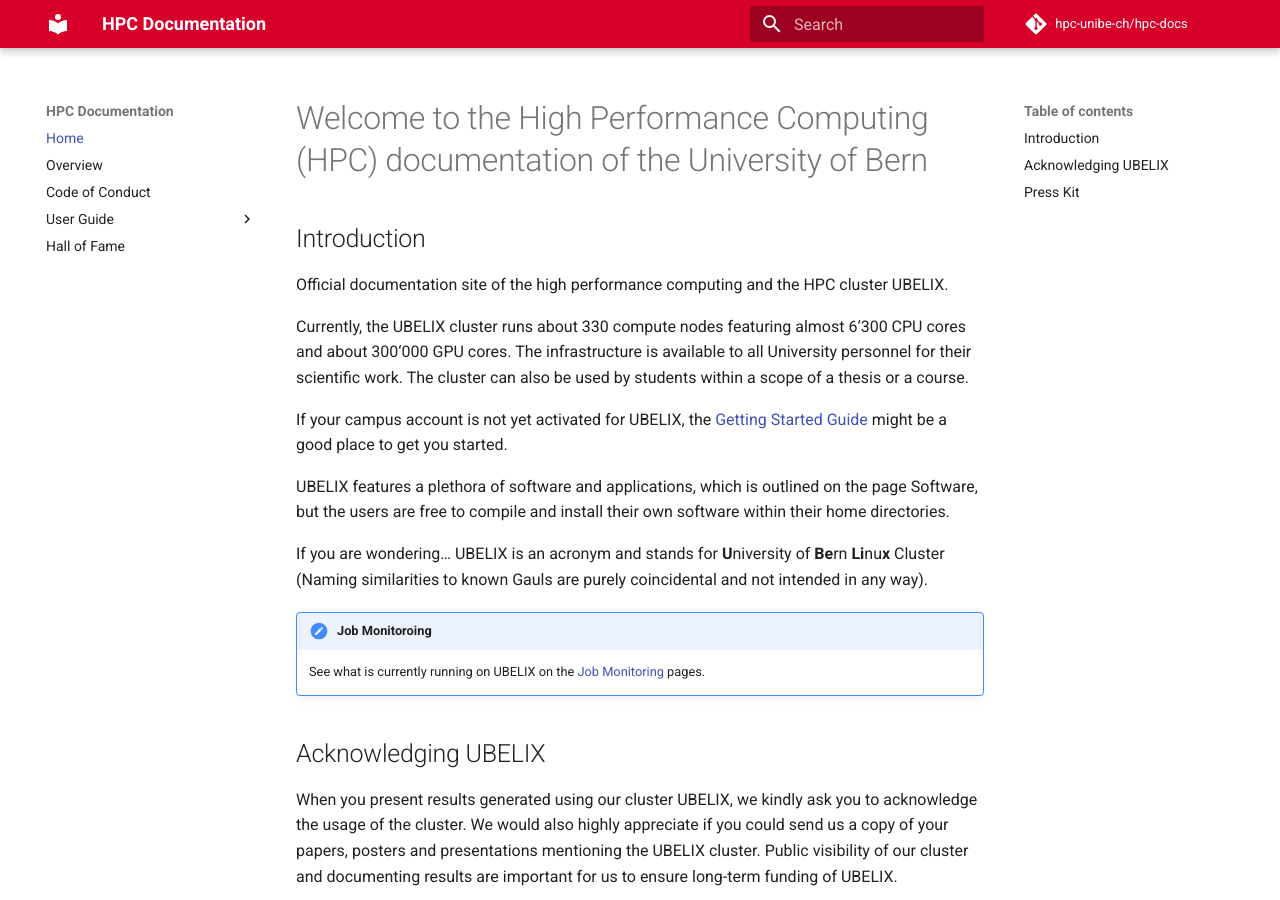
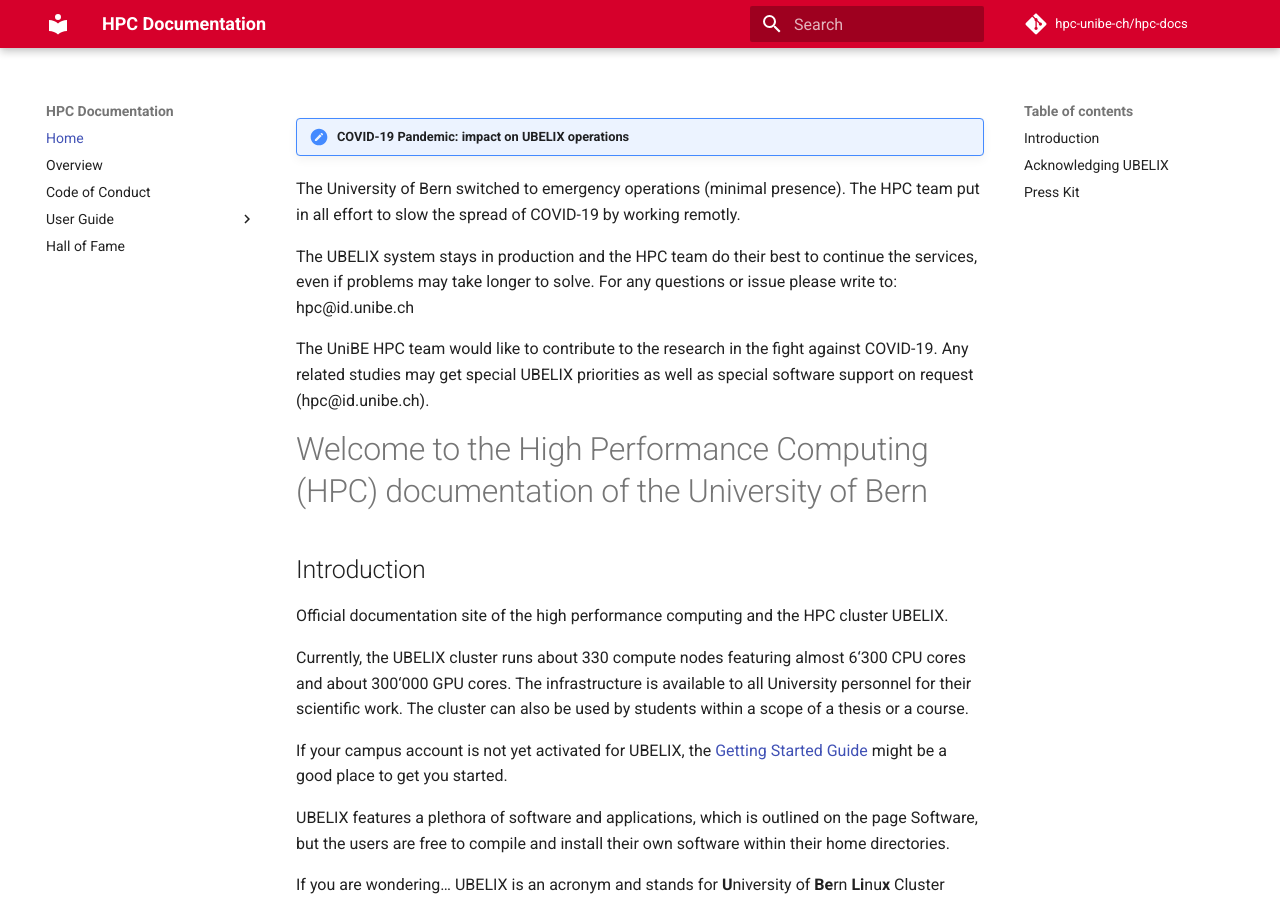
Before and after one commit to hpc-unibe-ch/hpc-unibe-ch.github.io, an MkDocs documentation site: the page built from docs/index.md, in a window 1280 px wide and 900 px high. Built offline with MkDocs 1.6.1 and Material for MkDocs 9.7.7, drawn with Linux system fonts in a browser that asks for light colours; comment, search, counter and statistics services are not loaded.

Commit message:
COVID19 message

```diff
--- a/docs/index.md
+++ b/docs/index.md
@@ -1,3 +1,10 @@
+!!! attention "COVID-19 Pandemic: impact on UBELIX operations"
+   The University of Bern switched to emergency operations (minimal presence). The HPC team put in all effort to slow the spread of COVID-19 by working remotly.
+
+   The UBELIX system stays in production and the HPC team do their best to continue the services, even if problems may take longer to solve. For any questions or issue please write to: hpc@id.unibe.ch
+
+   The UniBE HPC team would like to contribute to the research in the fight against COVID-19. Any related studies may get special UBELIX priorities as well as special software support on request (hpc@id.unibe.ch).
+
 # Welcome to the High Performance Computing (HPC) documentation of the University of Bern
 
 ## Introduction
```
